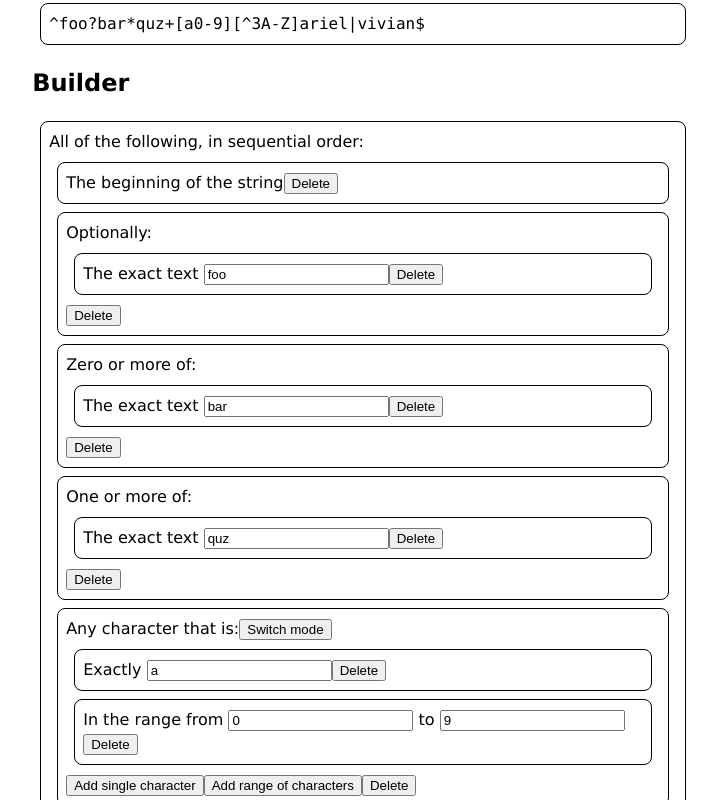
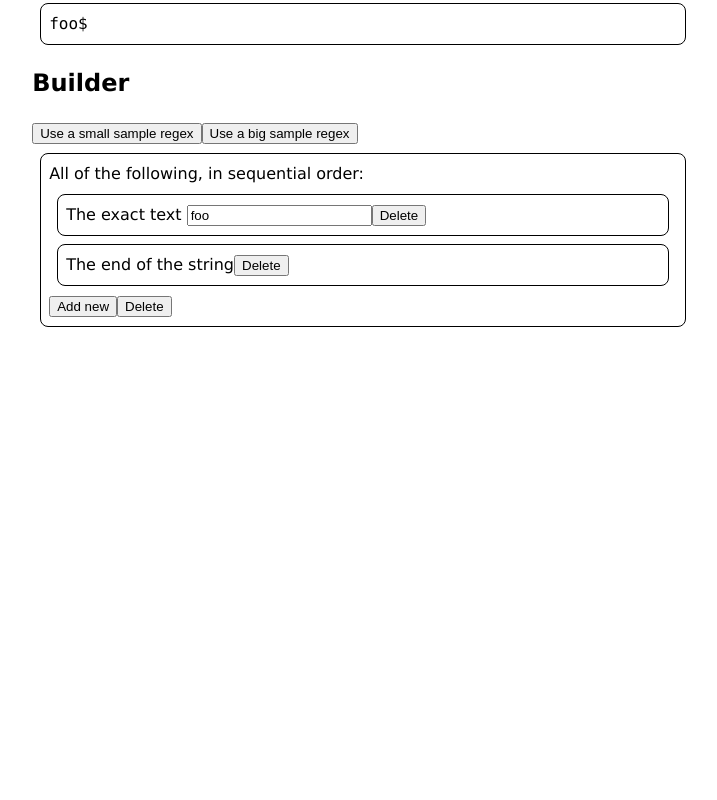
Before and after one commit to azdavis/regex-builder, a React (Create React App) app: page / in a window 1280 px wide. Shown: the part 380-1180 px from the top of the page, without its empty margins (277-994 px from the left). After the commit the page ends 800 px from the top, so only its background shows below. Built offline with nearby package versions, Linux system fonts and the light colour scheme.

Commit message:
Improve startup regex

```diff
--- a/src/App.tsx
+++ b/src/App.tsx
@@ -2,7 +2,12 @@ import { useState, type ReactElement } from "react";
 import { Regex } from "./Regex";
 import { showRegex, type RegexT } from "./RegexT";
 
-const init: RegexT = {
+const small: RegexT = {
+  t: "seq",
+  rs: [{ t: "lit", s: "foo" }, { t: "end" }],
+};
+
+const big: RegexT = {
   t: "seq",
   rs: [
     { t: "begin" },
@@ -37,7 +42,7 @@ const init: RegexT = {
 };
 
 export function App(): ReactElement {
-  const [val, setVal] = useState(init);
+  const [val, setVal] = useState(small);
   function onChange(x: RegexT | null) {
     if (x) {
       setVal(x);
@@ -70,6 +75,8 @@ export function App(): ReactElement {
         <div className="round-box bg-red">Error: Incomplete regex.</div>
       )}
       <h2>Builder</h2>
+      <button onClick={() => onChange(small)}>Use a small sample regex</button>
+      <button onClick={() => onChange(big)}>Use a big sample regex</button>
       <Regex val={val} onChange={onChange} />
     </>
   );
```
